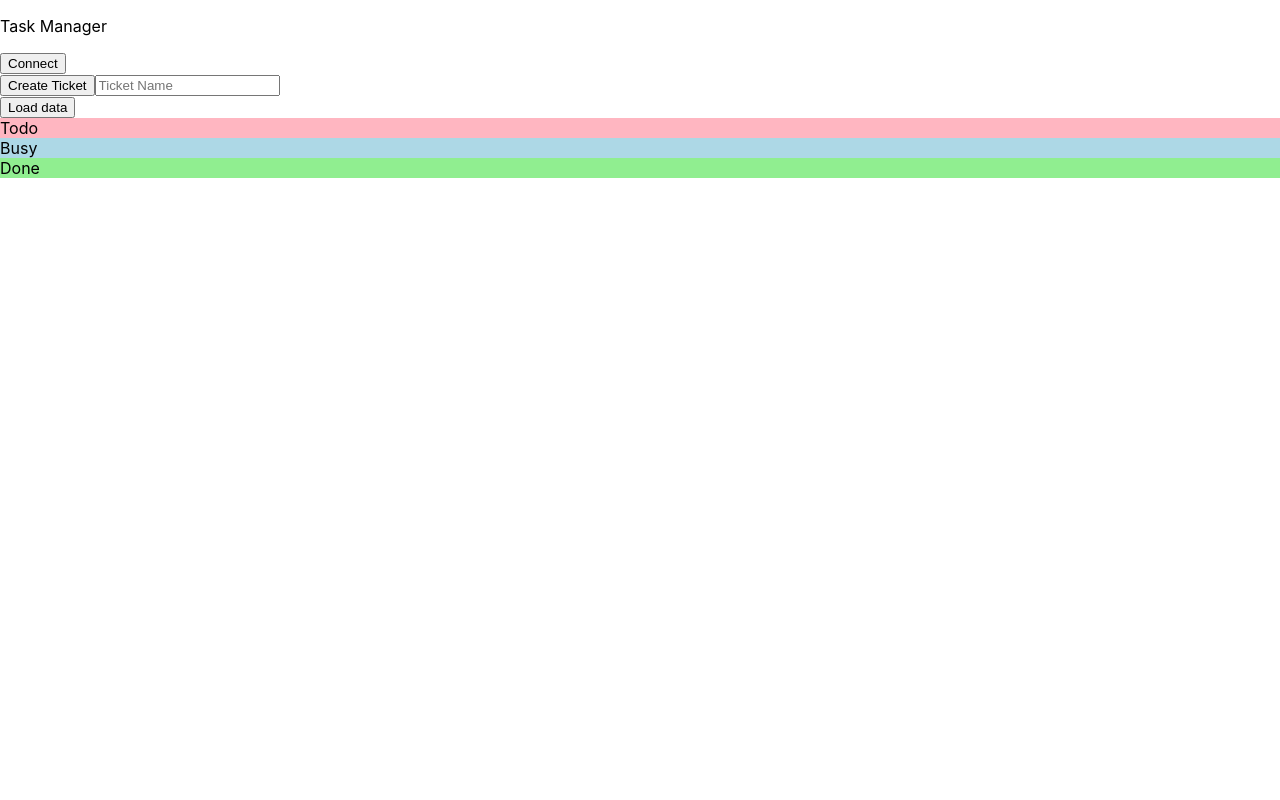
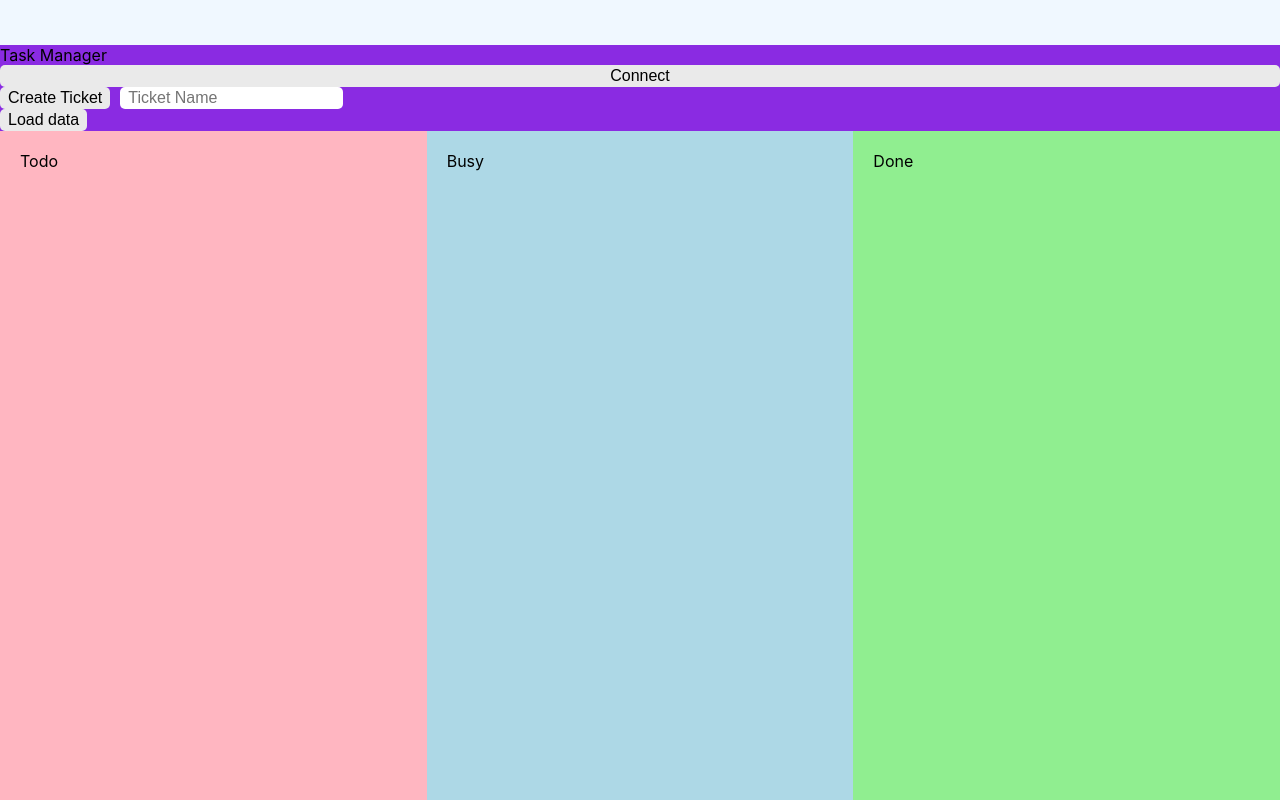
Before and after one commit to The-HMI-Guy/Solidity-dapp-env, a React (Create React App) app: page / in a window 1280 px wide. Built offline with nearby package versions, Linux system fonts and the light colour scheme.

Commit message:
Update App.css

```diff
--- a/src/App.css
+++ b/src/App.css
@@ -1,38 +1,72 @@
-.App {
-  text-align: center;
+.page {
+  height:100vh;
+  width: 100%;
+  display: flex;
+  flex-direction: column;
+  background-color: blueviolet;
 }
 
-.App-logo {
-  height: 40vmin;
-  pointer-events: none;
+.header {
+  height: 45px;
+  background-color: aliceblue;
+  color: rgb(32, 32, 32);
+  display: flex;
+  align-items: center;
+  justify-content: space-between;
+  padding: 0px 20px;
+  font-size: 16px;
+}
+.big_button {
+  padding: 2px 8px;
+  border: none;
+  border-radius: 5px;
+  font-size: 16px;
+  cursor: pointer;
+  background-color: rgb(234, 234, 234);
 }
 
-@media (prefers-reduced-motion: no-preference) {
-  .App-logo {
-    animation: App-logo-spin infinite 20s linear;
-  }
+.big_button:active {
+  opacity: 0.5;
+}
+.small_button {
+  padding: 2px 8px;
+  border: none;
+  border-radius: 100px;
+  font-size: 12px;
+  cursor: pointer;
+  margin-left: 5px;
+  margin-top: 5px;
 }
 
-.App-header {
-  background-color: #282c34;
-  min-height: 100vh;
-  display: flex;
-  flex-direction: column;
-  align-items: center;
-  justify-content: center;
-  font-size: calc(10px + 2vmin);
-  color: white;
+.small_button:active {
+  opacity: 0.5;
 }
 
-.App-link {
-  color: #61dafb;
+.input_selection {
+  display: flex;
+  align-items: center;
+  justify-content: space-between;
+  padding: 0px 20px;
+  height: 45px;
+  background-color: rgb(69, 69, 69);
+}
+.input {
+  padding: 2px 8px;
+  border: none;
+  border-radius: 5px;
+  font-size: 16px;
+  margin-left: 10px;
+}
+.main {
+  display: flex;
+  flex: 1;
+  background-color: rgb(212, 212, 212);
 }
 
-@keyframes App-logo-spin {
-  from {
-    transform: rotate(0deg);
-  }
-  to {
-    transform: rotate(360deg);
-  }
+.main_col {
+  display: flex;
+  flex: 1;
+  background-color: rgb(212, 212, 212);
+  padding: 20px;
+  flex-direction: column;
 }
--- a/src/index.css
+++ b/src/index.css
@@ -1,3 +1,8 @@
+*{
+  margin: 0;
+  padding: 0;
+}
+
 body {
   margin: 0;
   font-family: -apple-system, BlinkMacSystemFont, 'Segoe UI', 'Roboto', 'Oxygen',
```
